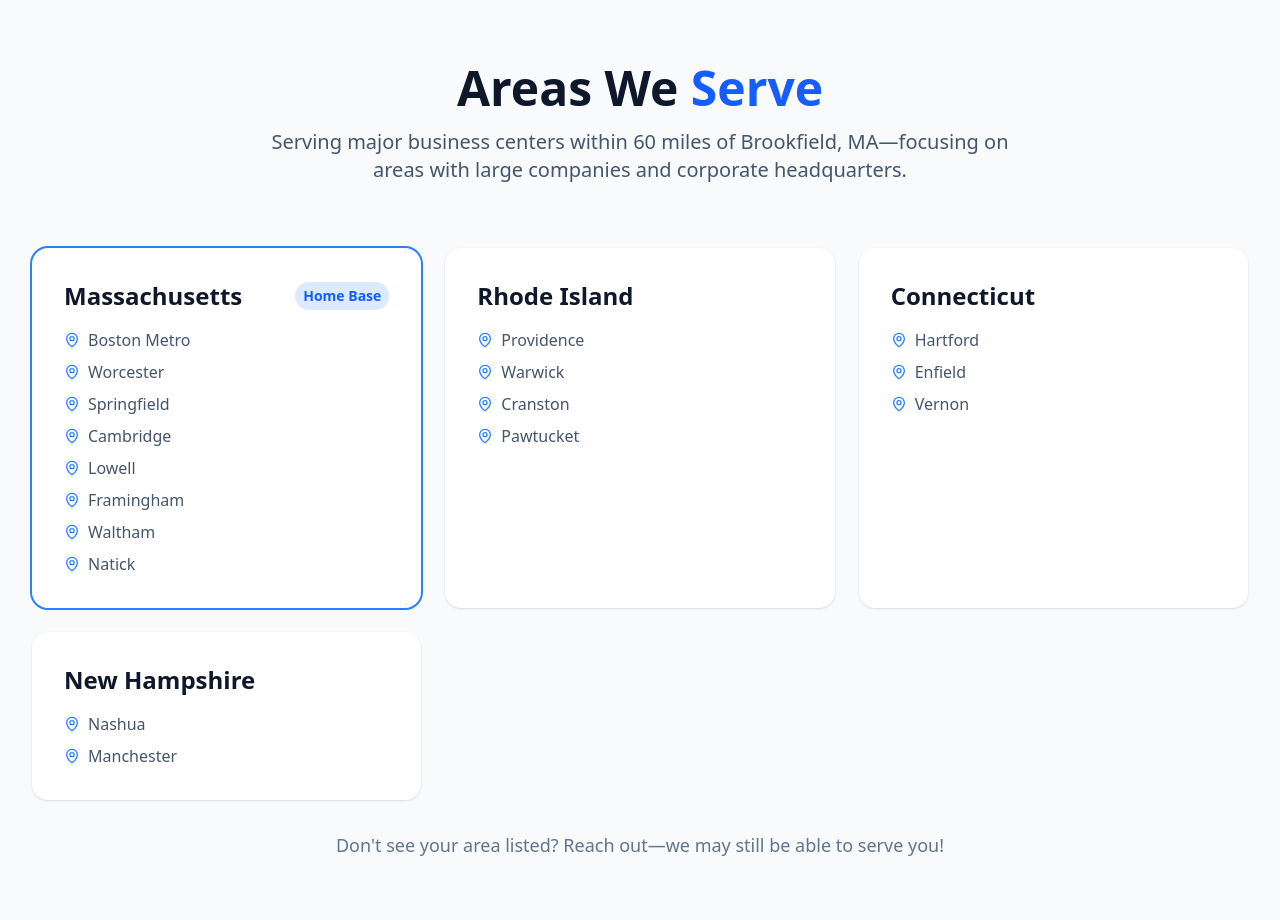
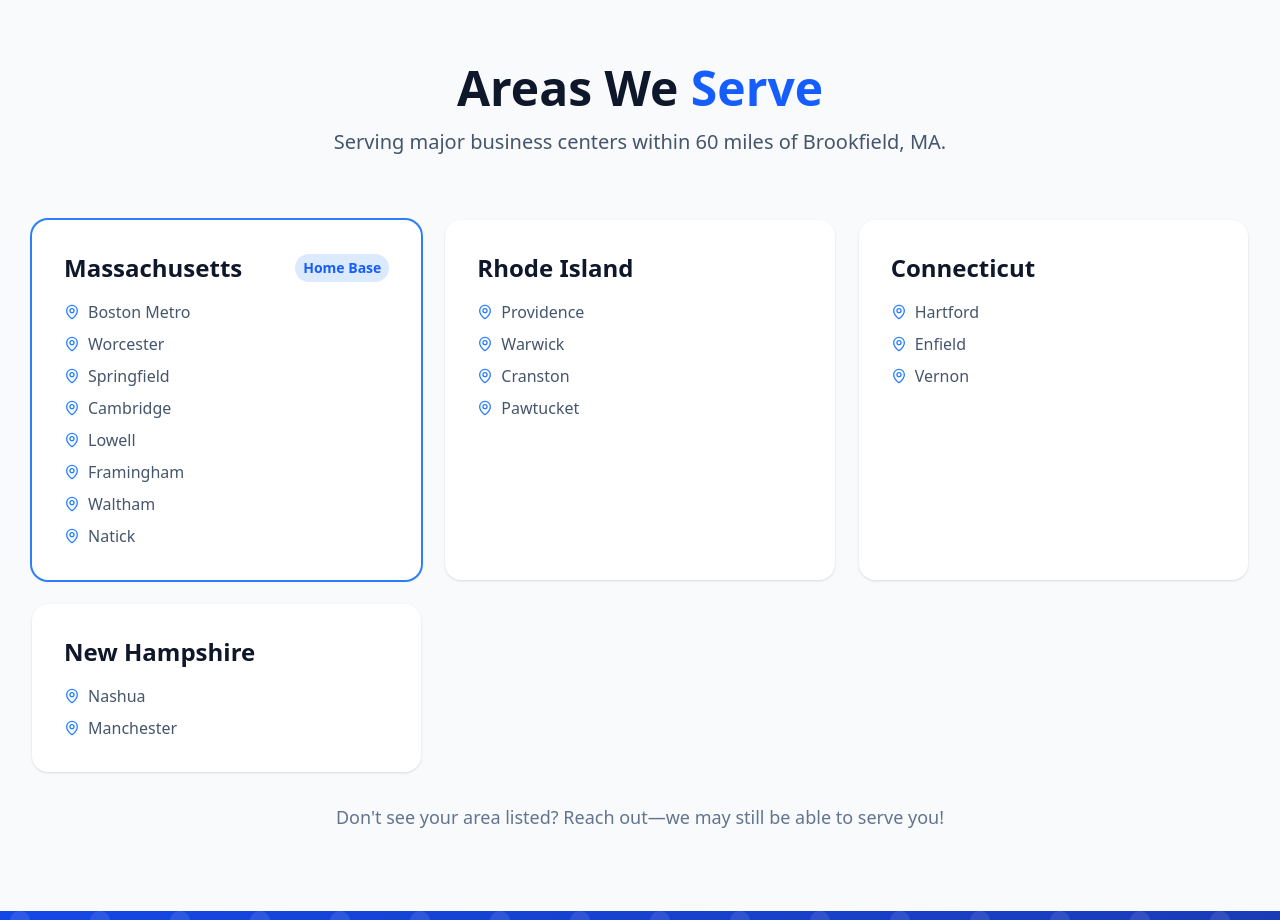
Before and after one commit to buddytohelpu/cncvending, a Next.js app: page /service-area in a window 1280 px wide. Shown: the part 1220-2140 px from the top of the page. Built offline with nearby package versions, Linux system fonts and the light colour scheme; no server answers.

Commit message:
Remove targeting language for large companies and corporate headquarters

```diff
--- a/src/app/service-area/page.tsx
+++ b/src/app/service-area/page.tsx
@@ -172,7 +172,7 @@ export default function ServiceAreaPage() {
               Areas We <span className="text-blue-600">Serve</span>
             </h2>
             <p className="text-xl text-slate-600">
-              Serving major business centers within 60 miles of Brookfield, MA—focusing on areas with large companies and corporate headquarters.
+              Serving major business centers within 60 miles of Brookfield, MA.
             </p>
           </div>
 
```
